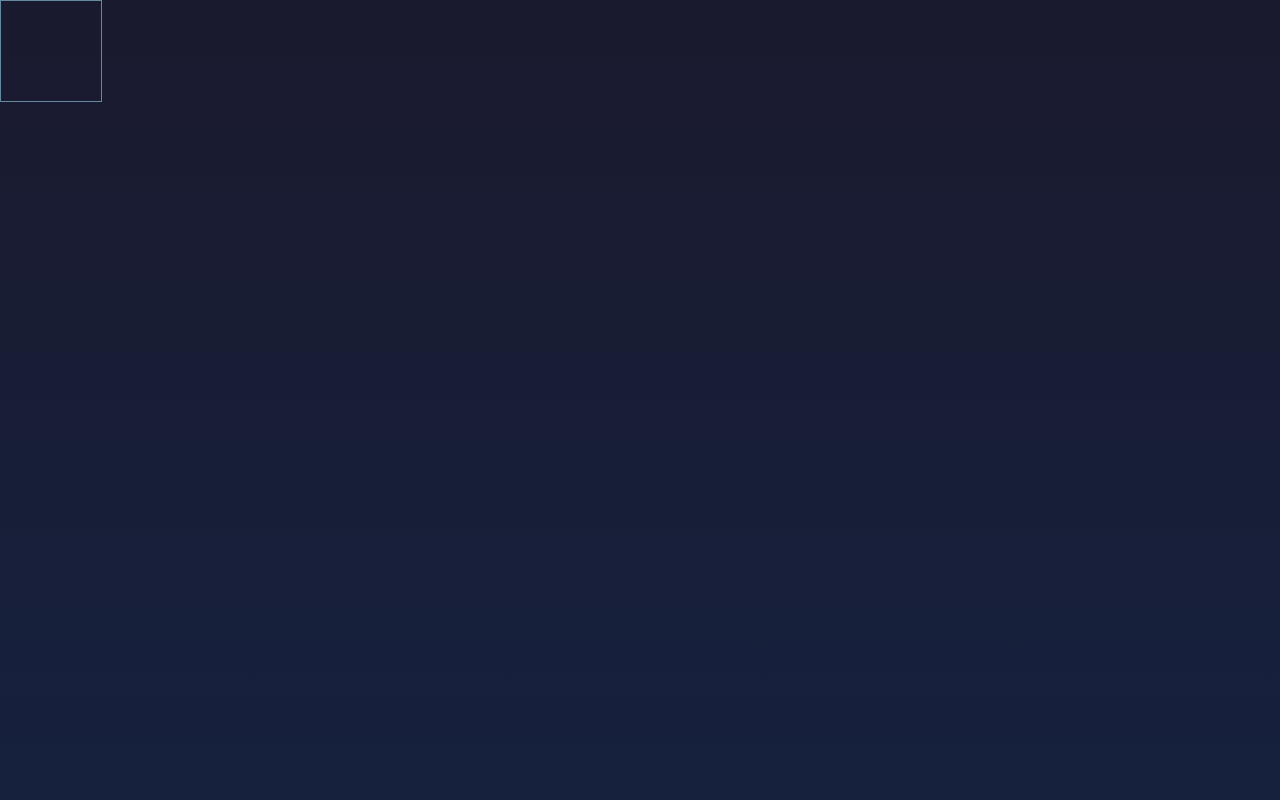
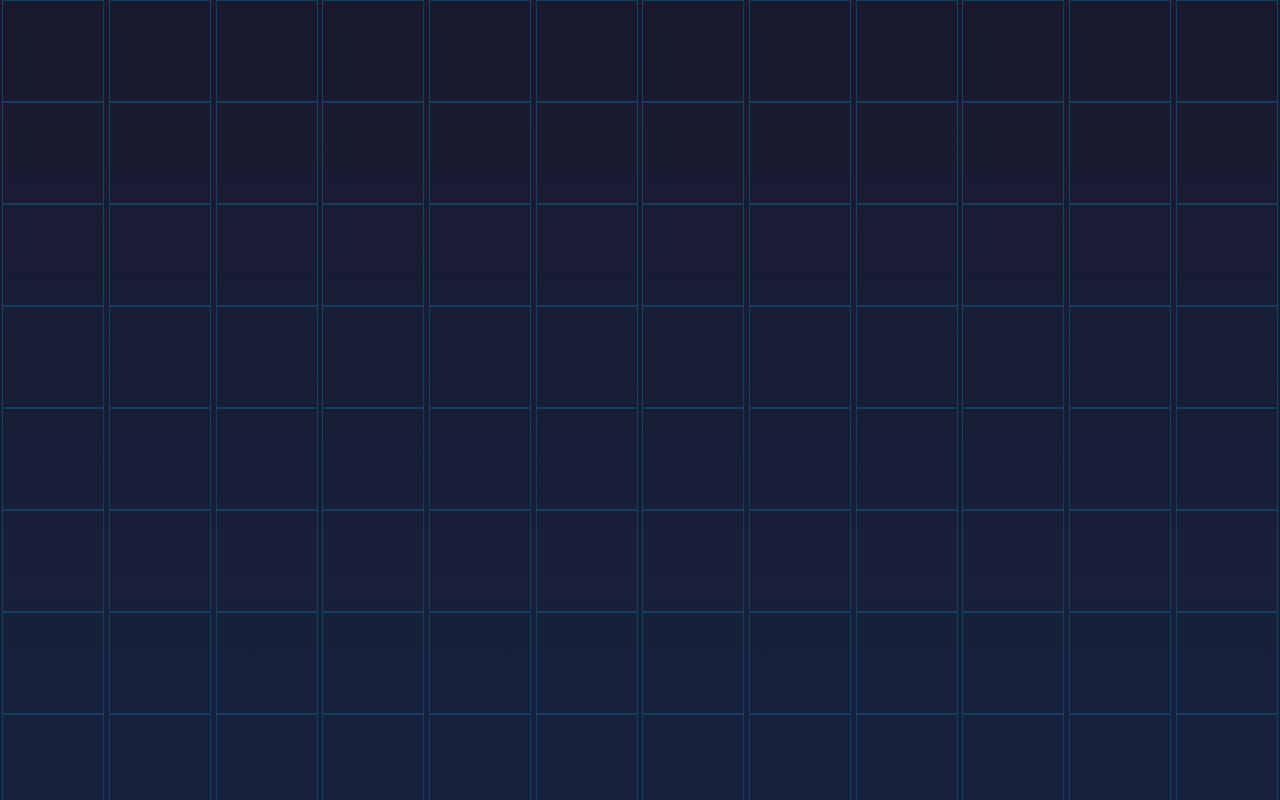
Before and after one commit to devangmalhotra/portfolio-website, a React (Vite) app: page / in a window 1280 px wide. Built offline with nearby package versions, Linux system fonts and the light colour scheme.

Commit message:
updated grid

```diff
--- a/src/Components/BackgroundSquares/BackgroundSquares.css
+++ b/src/Components/BackgroundSquares/BackgroundSquares.css
@@ -4,14 +4,21 @@
     background-color: transparent;
     box-sizing: border-box;
     display: grid;
-    grid-template-columns: repeat(auto-fit, minmax(200px, 1fr));
-    grid-auto-rows: minmax(100px, auto);
+    grid-template-columns: repeat(auto-fill, minmax(100px, 1fr));
+    grid-auto-rows: auto;
     overflow: hidden;
+    place-items: center;
 }
 
 .background-square {
     height: 100px;
     width: 100px;
     background-color: transparent;
-    border: solid 1px #6589a1;
+    border: solid 1px #134060;
+    transition-duration: 1.7s;
 }
+
+.background-square:hover {
+    background-color: #417294;
+    transition-duration: 0.7s;
+}
--- a/src/Components/BackgroundSquares/BackgroundSquares.jsx
+++ b/src/Components/BackgroundSquares/BackgroundSquares.jsx
@@ -9,25 +9,33 @@ function BackgroundSquares() {
     const getTotalSquares = () => {
         const windowHeight = window.innerHeight;
         const windowWidth = window.innerWidth;
-        console.log("Window height:", windowHeight);
-        console.log("Window width:", windowWidth);
+        //console.log("Window height:", windowHeight);
+        //console.log("Window width:", windowWidth);
 
         const squaresPerRow = Math.floor(windowWidth / 100); // Since each square is 100px by 100px
         const squaresPerColumn = Math.floor(windowHeight / 100);
         setTotalSquares(squaresPerColumn * squaresPerRow);
-        console.log("Squares per row:", squaresPerRow);
-        console.log("Squares per column:", squaresPerColumn);
+        console.log(totalSquares);
+        //console.log("Squares per row:", squaresPerRow);
+        //console.log("Squares per column:", squaresPerColumn);
+    }
 
+    const handleWindowResize = () => {
+        getTotalSquares();
     }
 
     useEffect(() => {
         getTotalSquares();
-    }, [])
+        window.addEventListener("resize", getTotalSquares);
+        return () => window.removeEventListener("resize", getTotalSquares);
+    }, [totalSquares])
 
   return (
     <div id='background-squares-container'>
         <div className='background-square'></div>
-
+        {Array.from({ length: totalSquares }).map((item, index) => {
+            return (<div key={index} className='background-square'></div>)
+        })}
     </div>
   )
 }
```
